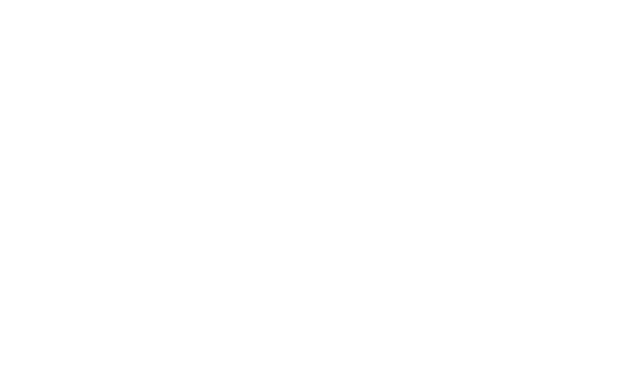
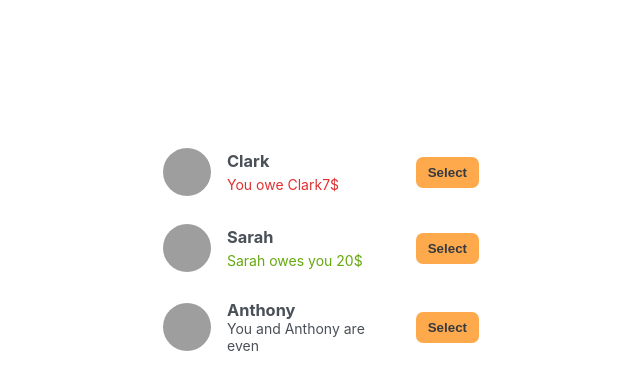
Before and after one commit to KnarikMuradyan/Eat_-_Split, a React (Create React App) app: page / in a window 1280 px wide. Shown: the top 390 px of the page, without its empty margins (79-719 px from the left). Built offline with nearby package versions, Linux system fonts and the light colour scheme; grey boxes are pictures that could not be loaded.

Commit message:
Made the first component ,updated  some designs in index.css

```diff
--- a/public/index.html
+++ b/public/index.html
@@ -9,7 +9,7 @@
       content="Web site created using create-react-app"
     />
 
-    <title>React App</title>
+    <title> Eat & Split </title>
   </head>
   <body>
     <noscript>You need to enable JavaScript to run this app.</noscript>
--- a/src/App.js
+++ b/src/App.js
@@ -1,4 +1,70 @@
+const initialFriends = [
+  {
+    id: 118836,
+    name: "Clark",
+    image: "https://i.pravatar.cc/48?u=118836",
+    balance: -7,
+  },
+  {
+    id: 933372,
+    name: "Sarah",
+    image: "https://i.pravatar.cc/48?u=933372",
+    balance: 20,
+  },
+  {
+    id: 499476,
+    name: "Anthony",
+    image: "https://i.pravatar.cc/48?u=499476",
+    balance: 0,
+  },
+];
+
 
 export default function App() {
-  return
+  return (
+    <div className="app">
+      <div className="sidebar">
+        <FriendsList />
+      </div>
+    </div>
+  )
+};
+
+function FriendsList() {
+
+  const friends = initialFriends;
+
+  return (
+    <ul>
+      {
+        friends.map(
+          (friend) => (
+            <Friend key={friends.id} friend={friend} />
+          ))}
+    </ul>
+  )
 }
+
+function Friend({ friend }) {
+  return (
+    <li>
+      <img src={friend.image} alt={friend.name} />
+      <h3>{friend.name}</h3>
+
+      {friend.balance < 0 &&
+        <p className="red">
+          You owe {friend.name}{Math.abs(friend.balance)}$
+        </p>}
+      {friend.balance > 0 &&
+        <p
+          className="green">{friend.name} owes you {Math.abs(friend.balance)}$
+        </p>}
+      {friend.balance === 0 &&
+        <p>
+          You and {friend.name} are even
+        </p>}
+
+    <button className="button">Select</button>
+    </li>
+  )
+}
--- a/src/index.css
+++ b/src/index.css
@@ -1,13 +1,169 @@
-body {
-  margin: 0;
-  font-family: -apple-system, BlinkMacSystemFont, 'Segoe UI', 'Roboto', 'Oxygen',
-    'Ubuntu', 'Cantarell', 'Fira Sans', 'Droid Sans', 'Helvetica Neue',
-    sans-serif;
-  -webkit-font-smoothing: antialiased;
-  -moz-osx-font-smoothing: grayscale;
+:root {
+  --color-lightest: #fff4e6;
+  --color-light: #ffe8cc;
+  --color-medium: #ffa94d;
+  --color-dark: #ff922b;
 }
 
-code {
-  font-family: source-code-pro, Menlo, Monaco, Consolas, 'Courier New',
-    monospace;
+* {
+  margin: 0;
+  padding: 0;
+  box-sizing: border-box;
 }
+
+html {
+  font-size: 62.5%;
+  font-family: -apple-system, BlinkMacSystemFont, "Segoe UI", Roboto, Oxygen,
+    Ubuntu, Cantarell, "Open Sans", "Helvetica Neue", sans-serif;
+}
+
+body {
+  height: 100vh;
+  color: #495057;
+  display: flex;
+  align-items: center;
+  justify-content: center;
+}
+
+.app {
+  min-height: 66vh;
+  display: grid;
+  grid-template-columns: 34rem 44rem;
+  column-gap: 4rem;
+  align-items: start;
+}
+
+.button {
+  background-color: var(--color-medium);
+  color: #343a40;
+  padding: 0.8rem 1.2rem;
+  border: none;
+  border-radius: 7px;
+  font-weight: bold;
+  cursor: pointer;
+  transition: 0.3s;
+}
+
+.button:hover {
+  background-color: var(--color-dark);
+}
+
+.sidebar ul {
+  list-style: none;
+  display: flex;
+  flex-direction: column;
+  gap: 0.4rem;
+  font-size: 1.4rem;
+  margin-bottom: 2rem;
+}
+
+.sidebar li {
+  display: grid;
+  grid-template-columns: 4.8rem 1fr auto;
+  align-items: center;
+  column-gap: 1.6rem;
+
+  padding: 1.2rem;
+  border-radius: 7px;
+  transition: 0.5s;
+}
+
+.selected,
+.sidebar li:hover {
+  background-color: var(--color-lightest);
+}
+
+.sidebar li img {
+  border-radius: 50%;
+  width: 100%;
+  grid-row: span 2;
+}
+
+.sidebar li h3 {
+  grid-row: 1;
+  grid-column: 2;
+}
+
+.sidebar li p {
+  grid-row: 2;
+  grid-column: 2;
+}
+
+.sidebar li .button {
+  grid-row: span 2;
+  grid-column: 3;
+}
+
+.sidebar > .button {
+  float: right;
+  margin-right: 1.2rem;
+}
+
+.green {
+  color: #66a80f;
+}
+
+.red {
+  color: #e03131;
+}
+
+form {
+  font-size: 1.6rem;
+  display: grid;
+  align-items: center;
+  gap: 1.2rem;
+
+  background-color: var(--color-lightest);
+  border-radius: 7px;
+}
+
+.form-add-friend {
+  grid-template-columns: 1fr 1.5fr;
+  margin-bottom: 1.6rem;
+  padding: 1.2rem;
+}
+.form-split-bill {
+  grid-template-columns: 1fr 12rem;
+  padding: 3.2rem 4rem;
+}
+
+label {
+  font-weight: 500;
+}
+
+label::first-letter {
+  display: inline-block;
+  margin-right: 4px;
+  font-size: 1.8rem;
+}
+
+input,
+select {
+  font-family: inherit;
+  color: inherit;
+  font-size: 1.5rem;
+  padding: 0.7rem;
+  text-align: center;
+  border: 1px solid var(--color-light);
+  border-radius: 4px;
+  transition: 0.3s;
+}
+
+input:focus,
+select:focus {
+  outline: none;
+  border: 1px solid var(--color-dark);
+}
+
+form .button {
+  margin-top: 0.6rem;
+  grid-column: 2;
+}
+
+form h2 {
+  grid-column: 1 / -1;
+  font-size: 2.2rem;
+  text-transform: uppercase;
+  letter-spacing: -0.5px;
+  margin-bottom: 1.6rem;
+}
```
